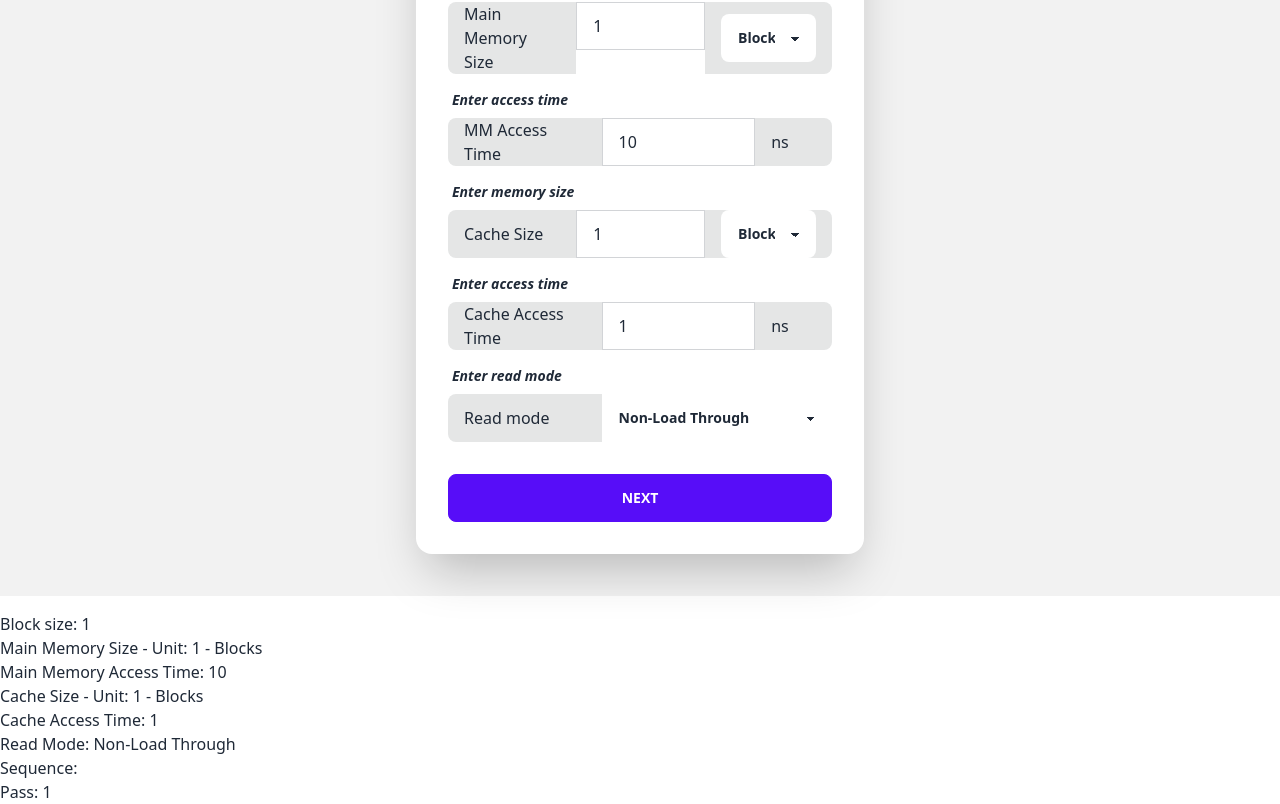
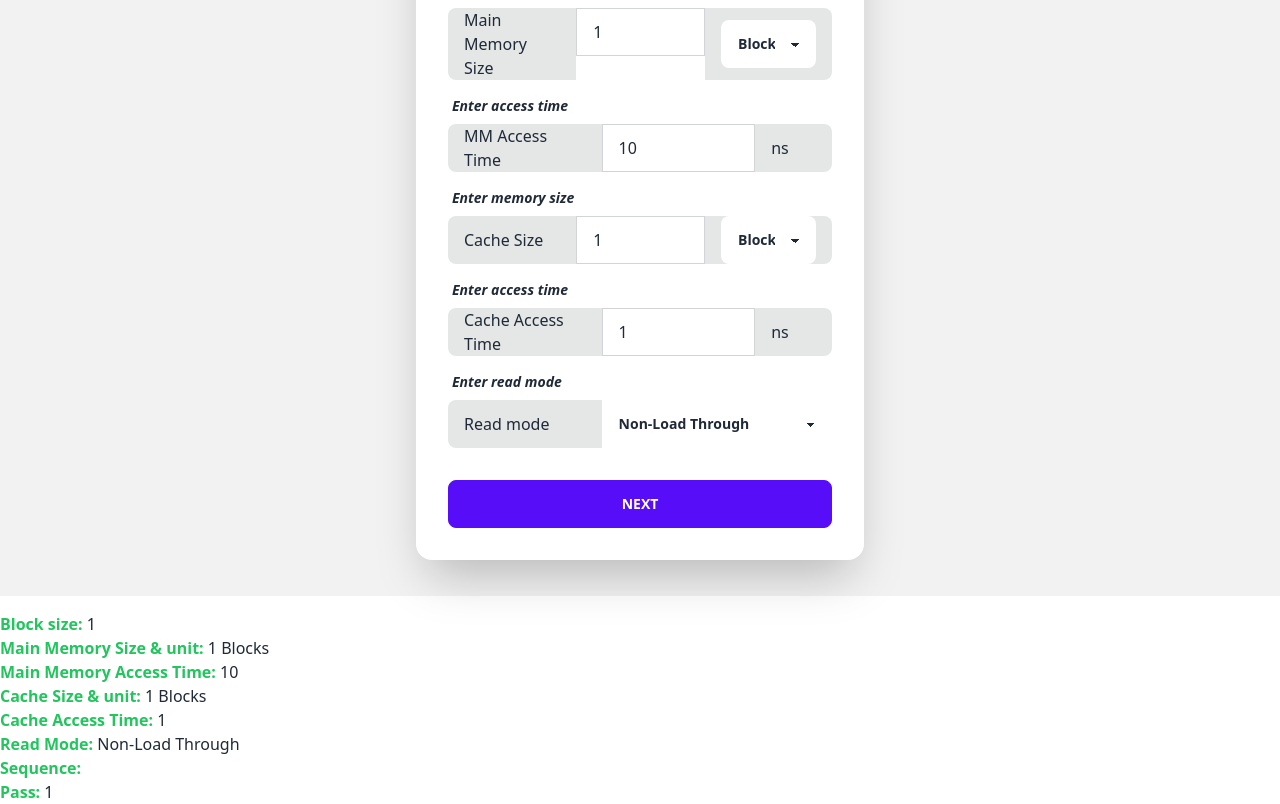
Before and after one commit to Pierre120/cache-simulation, a Nuxt app: page /fam/lru in a window 1280 px wide. Shown: the part 236-1040 px from the top of the page. Built offline with nearby package versions, Linux system fonts and the light colour scheme.

Commit message:
Edited inputsequence.vue
- Modified the width of input boxes for input sequence
- Added some color for the results displayed at the footer.

```diff
--- a/components/CustomInput.vue
+++ b/components/CustomInput.vue
@@ -73,13 +73,13 @@
 
     <div v-if="type === 'input-sequence'" class="form-control">
       <label class="label">
-        <span class="label-text">Enter input sequence</span>
+        <span class="label-text italic font-bold">Enter input sequence</span>
       </label>
       <label class="input-group">
-        <span>Input Sequence</span>
+        <span class="w-2/5">Input Sequence</span>
         <input
           type="text"
-          class="input input-bordered"
+          class="input input-bordered w-3/5"
           v-model="seqValue"
         />
       </label>
@@ -87,13 +87,13 @@
 
     <div v-if="type === 'pass-count'" class="form-control">
       <label class="label">
-        <span class="label-text">Enter number of pass</span>
+        <span class="label-text italic font-bold">Enter number of pass</span>
       </label>
       <label class="input-group">
-        <span>Pass</span>
+        <span class="w-2/5">Pass</span>
         <input
           type="number"
-          class="input input-bordered"
+          class="input input-bordered w-3/5"
           v-model="numValue"
         />
       </label>
--- a/components/form/inputsequence.vue
+++ b/components/form/inputsequence.vue
@@ -4,7 +4,7 @@
       <div class="hero-content">
         <div class="card flex-shrink-0 w-full max-w-md shadow-2xl bg-base-100">
           <div class="card-body">
-            <h2 class="card-title">Input Sequence</h2>
+            <h2 class="card-title tracking-widest font-bold text-4xl px-4">INPUT SEQUENCE</h2>
             <custom-input
               type="input-sequence"
               v-model:seq="seqModel"
--- a/components/form/specs.vue
+++ b/components/form/specs.vue
@@ -4,7 +4,7 @@
       <div class="hero-content">
         <div class="card flex-shrink-0 w-full max-w-md shadow-2xl bg-base-100">
           <div class="card-body">
-            <h2 class="card-title tracking-widest font-bold">SPECIFICATIONS</h2>
+            <h2 class="card-title tracking-widest font-bold text-4xl px-8">SPECIFICATIONS</h2>
             <custom-input
               type="block-size"
               v-model:value="blockModel"
--- a/pages/fam/lru.vue
+++ b/pages/fam/lru.vue
@@ -27,14 +27,14 @@
       </div>
     </div>
     <p class="mt-4">
-      Block size: {{ specsStore.blockSize }} <br>
-      Main Memory Size - Unit: {{ specsStore.mainMemory.size.value }} - {{ specsStore.mainMemory.size.unit }} <br>
-      Main Memory Access Time: {{ specsStore.mainMemory.accessTime }} <br>
-      Cache Size - Unit: {{ specsStore.cache.size.value }} - {{ specsStore.cache.size.unit }} <br>
-      Cache Access Time: {{ specsStore.cache.accessTime }} <br>
-      Read Mode: {{ specsStore.readMode }} <br>
-      Sequence: {{ inputSeqStore.values.join(',') }} <br>
-      Pass: {{ inputSeqStore.pass }} <br>
+      <span class="font-bold text-green-500">Block size: </span>{{ specsStore.blockSize }} <br>
+      <span class="font-bold text-green-500">Main Memory Size & unit: </span> {{ specsStore.mainMemory.size.value }} {{ specsStore.mainMemory.size.unit }} <br>
+      <span class="font-bold text-green-500">Main Memory Access Time: </span>{{ specsStore.mainMemory.accessTime }} <br>
+      <span class="font-bold text-green-500">Cache Size & unit: </span> {{ specsStore.cache.size.value }}  {{ specsStore.cache.size.unit }} <br>
+      <span class="font-bold text-green-500">Cache Access Time: </span>{{ specsStore.cache.accessTime }} <br>
+      <span class="font-bold text-green-500">Read Mode:</span> {{ specsStore.readMode }} <br>
+      <span class="font-bold text-green-500">Sequence: </span>{{ inputSeqStore.values.join(',') }} <br>
+      <span class="font-bold text-green-500">Pass:</span> {{ inputSeqStore.pass }} <br>
     </p>
   </div>
 </template>
```
